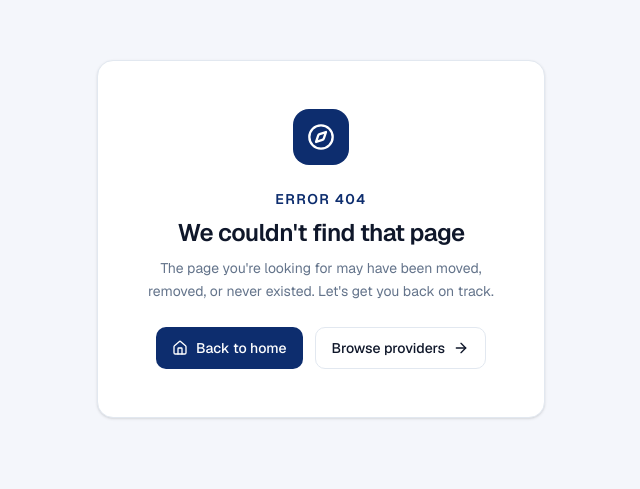
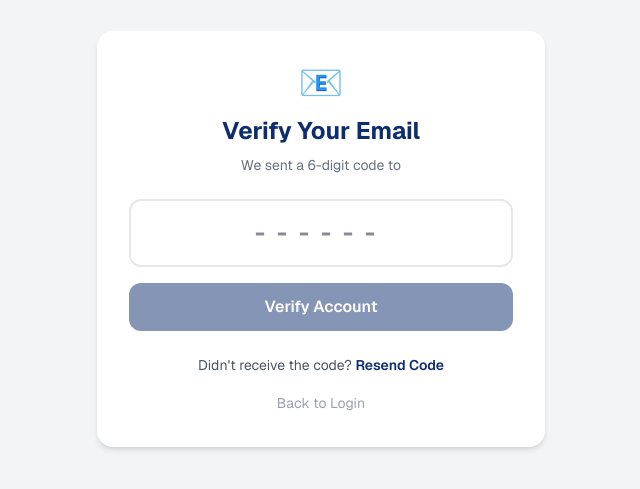
Before and after one commit to destinydominic13/ttaskpro-frontend, a Next.js app: page /verify-otp in a window 1280 px wide. Before the commit this address had no page. Shown: the part 161-650 px from the top of the page, without its empty margins (319-959 px from the left). Built offline with nearby package versions, Linux system fonts and the light colour scheme.

Commit message:
made changes to the pages

```diff
--- a/app/layout.tsx
+++ b/app/layout.tsx
@@ -25,9 +25,10 @@ export default function RootLayout({
 }>) {
   return (
     <html
-      lang="en"
-      className={`${geistSans.variable} ${geistMono.variable} h-full bg-background antialiased`}
-    >
+        lang="en"
+        className={`${geistSans.variable} ${geistMono.variable} h-full bg-background antialiased`}
+        suppressHydrationWarning
+      >
       <body className="min-h-full flex flex-col">{children}</body>
     </html>
   );
--- a/app/register/page.tsx
+++ b/app/register/page.tsx
@@ -27,9 +27,7 @@ export default function RegisterPage() {
 
     try {
       const res = await API.post('/auth/user/register', form);
-      saveToken(res.data.token);
-      saveUser(res.data.user);
-      window.location.href = '/';
+      window.location.href = `/verify-otp?email=${encodeURIComponent(form.email)}`;
     } catch (err: any) {
       setError(err.response?.data?.message || 'Registration failed');
     } finally {
--- /dev/null
+++ b/app/verify-otp/page.tsx
@@ -0,0 +1,108 @@
+'use client';
+import { useState, useEffect } from 'react';
+import { useSearchParams } from 'next/navigation';
+import API from '../lib/api';
+import { saveToken, saveUser } from '../lib/auth';
+import Link from 'next/link';
+
+export default function VerifyOtpPage() {
+  const searchParams = useSearchParams();
+  const email = searchParams.get('email') || '';
+  const [otp, setOtp] = useState('');
+  const [error, setError] = useState('');
+  const [success, setSuccess] = useState('');
+  const [loading, setLoading] = useState(false);
+  const [resending, setResending] = useState(false);
+
+  const handleVerify = async (e: React.FormEvent) => {
+    e.preventDefault();
+    setError('');
+    setLoading(true);
+    try {
+      const res = await API.post('/auth/verify-otp', { email, otp });
+      saveToken(res.data.token);
+      saveUser(res.data.user);
+      window.location.href = '/';
+    } catch (err: any) {
+      setError(err.response?.data?.message || 'Verification failed');
+    } finally {
+      setLoading(false);
+    }
+  };
+
+  const handleResend = async () => {
+    setError('');
+    setSuccess('');
+    setResending(true);
+    try {
+      const res = await API.post('/auth/resend-otp', { email });
+      setSuccess(res.data.message);
+    } catch (err: any) {
+      setError(err.response?.data?.message || 'Failed to resend code');
+    } finally {
+      setResending(false);
+    }
+  };
+
+  return (
+    <div className="min-h-screen bg-gray-100 flex items-center justify-center px-6">
+      <div className="bg-white p-8 rounded-2xl shadow-md w-full max-w-md">
+        <div className="text-center mb-6">
+          <div className="text-4xl mb-3">📧</div>
+          <h1 className="text-2xl font-bold text-[#0d2d6e]">Verify Your Email</h1>
+          <p className="text-gray-500 mt-2 text-sm">
+            We sent a 6-digit code to <strong>{email}</strong>
+          </p>
+        </div>
+
+        {error && (
+          <div className="bg-red-50 border border-red-200 text-red-600 p-3 rounded-xl mb-4 text-sm text-center">
+            {error}
+          </div>
+        )}
+        {success && (
+          <div className="bg-green-50 border border-green-200 text-green-600 p-3 rounded-xl mb-4 text-sm text-center">
+            {success}
+          </div>
+        )}
+
+        <form onSubmit={handleVerify} className="space-y-4">
+          <input
+            type="text"
+            value={otp}
+            onChange={(e) => setOtp(e.target.value.replace(/\D/g, '').slice(0, 6))}
+            required
+            maxLength={6}
+            className="w-full border-2 border-gray-200 rounded-xl px-4 py-4 text-center text-2xl font-bold tracking-[0.5em] focus:outline-none focus:border-[#0d2d6e] transition-colors"
+            placeholder="------"
+          />
+
+          <button
+            type="submit"
+            disabled={loading || otp.length !== 6}
+            className="w-full bg-[#0d2d6e] text-white py-3 rounded-xl font-semibold hover:bg-[#0a2458] transition disabled:opacity-50"
+          >
+            {loading ? 'Verifying...' : 'Verify Account'}
+          </button>
+        </form>
+
+        <div className="text-center mt-6 text-sm text-gray-600">
+          Didn't receive the code?{' '}
+          <button
+            onClick={handleResend}
+            disabled={resending}
+            className="text-[#0d2d6e] font-semibold hover:underline disabled:opacity-50"
+          >
+            {resending ? 'Sending...' : 'Resend Code'}
+          </button>
+        </div>
+
+        <div className="text-center mt-4">
+          <Link href="/login" className="text-gray-400 text-sm hover:underline">
+            Back to Login
+          </Link>
+        </div>
+      </div>
+    </div>
+  );
+}
```
